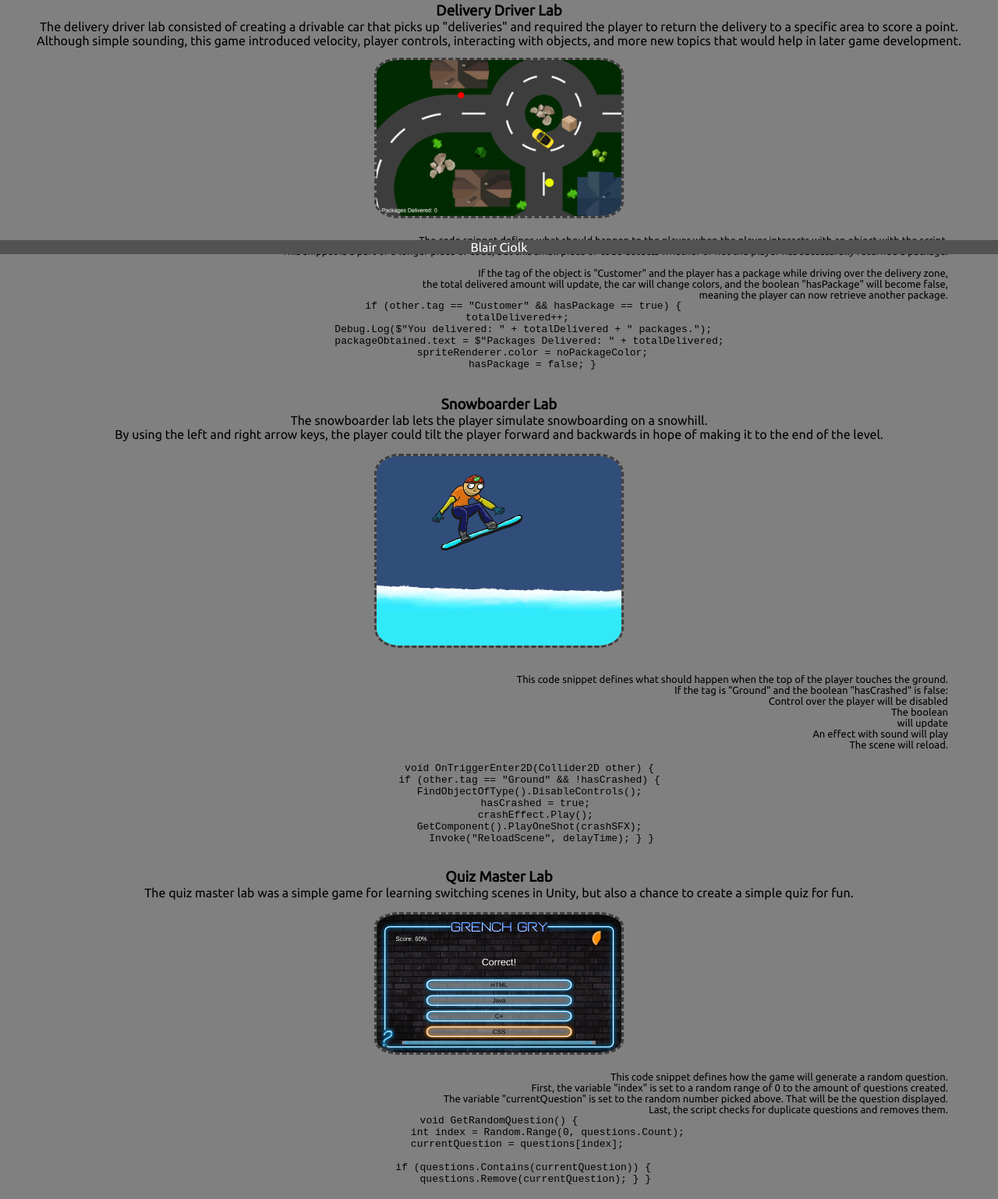
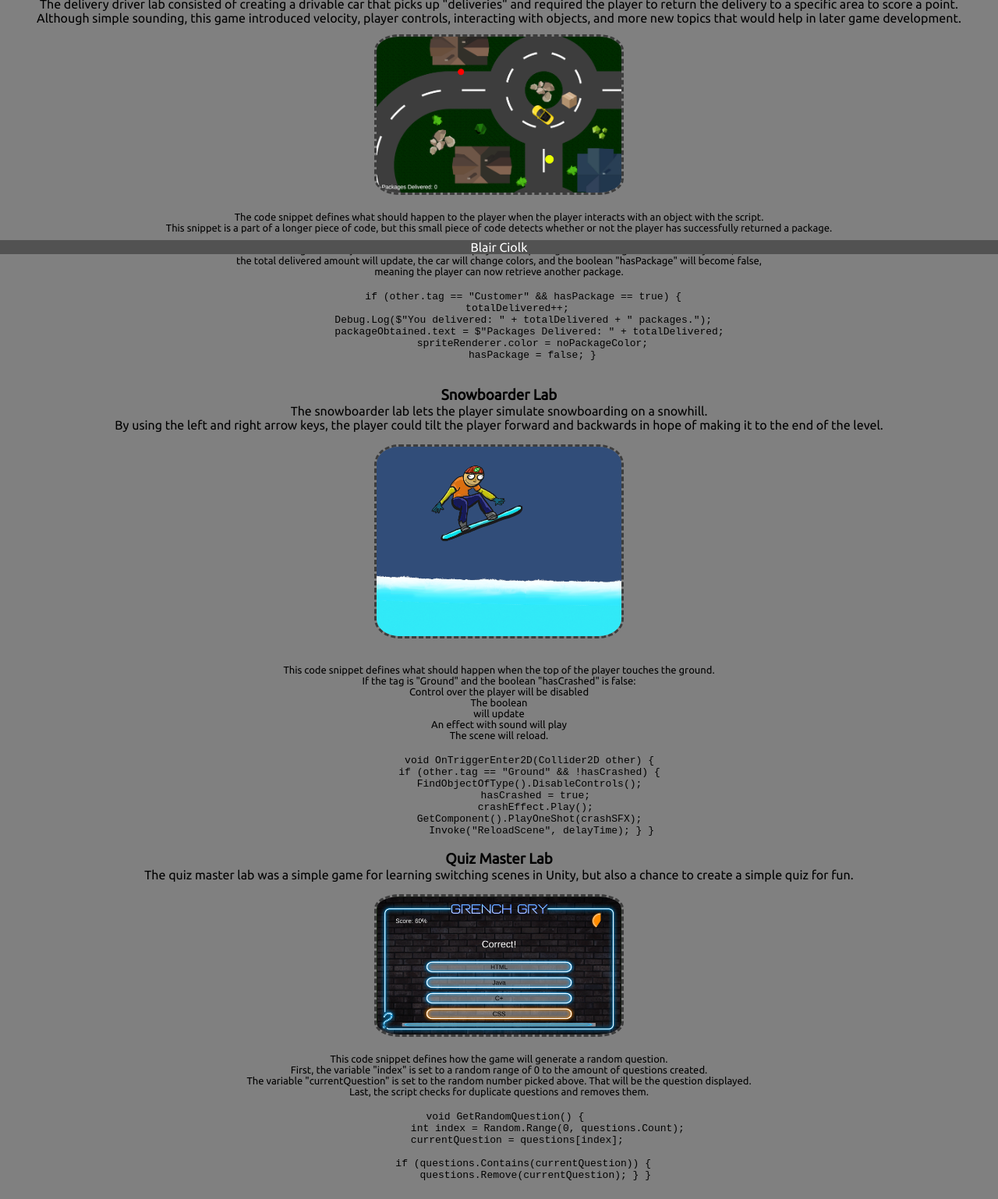
Before and after one commit to oaisd-ctc/online-portfolio-Blair-Ciolk-Student, a plain HTML site: page index.html in a window 1280 px wide. Shown: the part 474-2012 px from the top of the page at 78% size. Drawn offline with Linux system fonts and the light colour scheme.

Commit message:
Final Final Commit

```diff
--- a/css/cssindex.css
+++ b/css/cssindex.css
@@ -13,7 +13,7 @@ html {
 }
 
 #Header {
-  margin: 1.5em;
+  margin: .5em;
 }
 
 #navbar {
@@ -69,7 +69,7 @@ a:visited {
 
 
 body {
-  background:#808080;
+  background: #808080;
   background-repeat: repeat;
 
 
@@ -97,7 +97,7 @@ body {
 
 #snippetdescription1 {
   font-size: small;
-  margin-right: 5%;
+  margin-right: 0%;
 }
 
 #snowboarder {
@@ -114,10 +114,6 @@ body {
   border: 3px dashed rgb(61, 61, 61);
 }
 
-
-#code2 {
-  margin: 1em;
-}
 
 
 
@@ -143,8 +139,7 @@ hr {
 
 }
 
-.heart
-{
+.heart {
   width: 1em;
 }
 
--- a/index.html
+++ b/index.html
@@ -71,7 +71,7 @@
       Link to Nuget Package
       <a href="https://www.nuget.org/packages/static-class-practice-Blair-Ciolk-Student/" target="_blank">here.</a>
       <br>
-      Link to  GitHub page
+      Link to GitHub page
       <a href="https://github.com/oaisd-ctc/reinventing-the-wheel-charlie-vanabbema-student" target="_blank">here.</a>
     </p>
     <br>
@@ -92,7 +92,7 @@
 
     <br>
     <!-- Description of the snippet -->
-    <p id="snippetdescription1" class="right">The code snippet defines what should happen to
+    <p id="snippetdescription1" class="center">The code snippet defines what should happen to
       the player
       when
       the player interacts with an object with the script.
@@ -105,8 +105,10 @@
       boolean
       "hasPackage" will become false, <br> meaning the player can now retrieve another package.
     </p>
+
+    <br>
     <!-- Code Snippet From Delivery Driver Script -->
-    <div id="code1">
+    <div class="center" id="code1">
       <pre>
         if (other.tag == "Customer" && hasPackage == true) {
       totalDelivered++;
@@ -130,7 +132,7 @@
 
       <img src="images/games/snowboarder/snowboarder1.png" alt="A snowboarder jumping over snow" id="snowboarder">
 
-      <ul id="snippetdescription1" class="right">
+      <ul id="snippetdescription1" class="center">
         <br>
         This code snippet defines what should happen when the top of the player touches the ground. <br> If the tag is
         "Ground" and the boolean "hasCrashed" is false: <br> Control over the player will be disabled <br>
@@ -139,7 +141,7 @@
         <li> An effect with sound will play </li>
         <li> The scene will reload.</li>
       </ul>
-
+      <br>
       <div id="code2">
         <pre>
           void OnTriggerEnter2D(Collider2D other) {
@@ -149,7 +151,8 @@
             crashEffect.Play();
           GetComponent<AudioSource>().PlayOneShot(crashSFX);
               Invoke("ReloadScene", delayTime); } }
-        </pre>
+</pre>
+        <br>
       </div>
     </div>
 
@@ -165,7 +168,7 @@
           id="quizmaster">
       </p>
       <br>
-      <p id="snippetdescription1" class="right">
+      <p id="snippetdescription1" class="center">
         This code snippet defines how the game will generate a random question. <br>
         First, the variable "index" is set to a random range of 0 to the amount of questions created. <br>
         The variable "currentQuestion" is set to the random number picked above.
@@ -173,9 +176,10 @@
         Last, the script checks for duplicate questions and removes them.
       </p>
 
+      <br>
       <div id="code3">
         <pre>
-void GetRandomQuestion() {
+  void GetRandomQuestion() {
                 int index = Random.Range(0, questions.Count);
       currentQuestion = questions[index];
 
```
